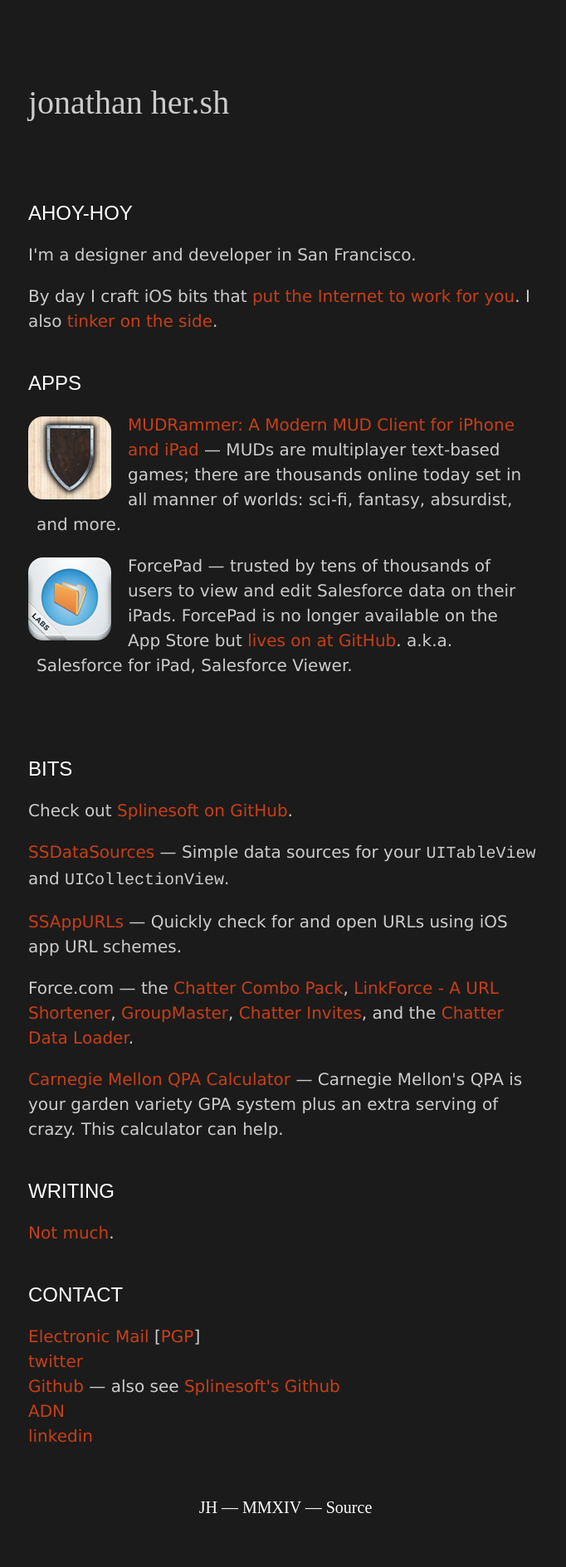
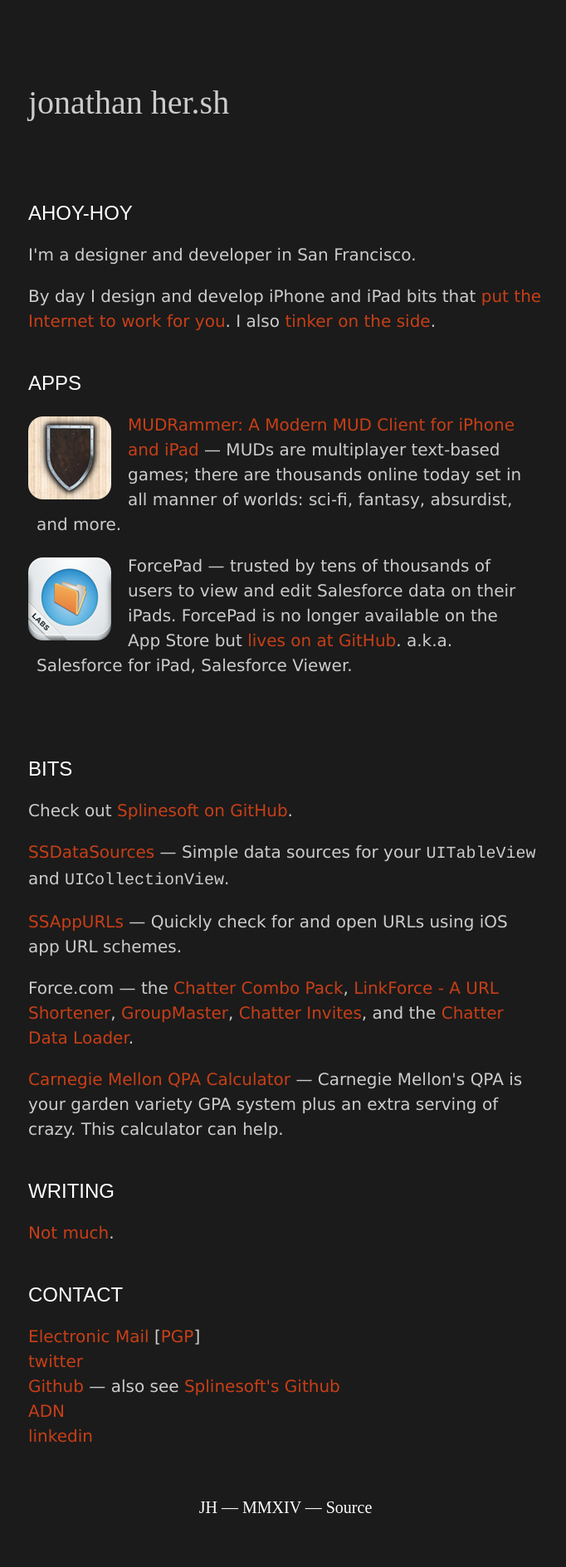
Before and after one commit to jhersh/her.sh, a Jekyll site: the page built from index.html, in a window 1280 px wide. Shown: the whole page at 83% size, without its empty margins (296-978 px from the left). Built offline with Jekyll 4.4.1, drawn with Linux system fonts in a browser that asks for light colours.

Commit message:
update intro

```diff
--- a/index.html
+++ b/index.html
@@ -6,7 +6,7 @@
 <p class="heading"><a href="https://en.wiktionary.org/wiki/ahoy-hoy">Ahoy-hoy</a></p>
 
 <p>I'm a designer and developer in San Francisco.</p>
-<p>By day I craft iOS bits that <a href="https://ifttt.com">put the Internet to work for you</a>. I also <a href="{{ site.splinesoft }}">tinker on the side</a>.</p>
+<p>By day I design and develop iPhone and iPad bits that <a href="https://ifttt.com">put the Internet to work for you</a>. I also <a href="{{ site.splinesoft }}">tinker on the side</a>.</p>
 
 <p class="heading">Apps</p>
 
```
